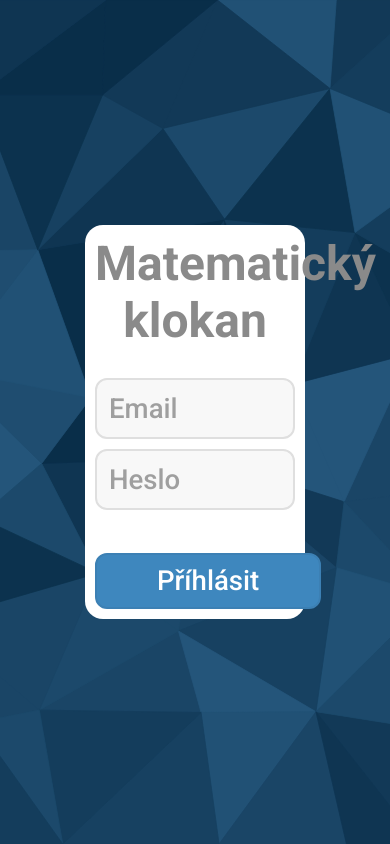
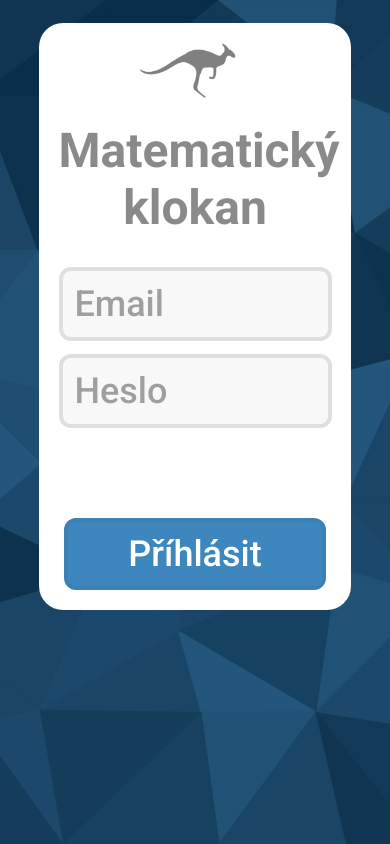
Before and after one commit to muchaF/mat-klokan, a Flask app: page /login in a window 390 px wide. Run offline with Flask 2, Linux system fonts and the light colour scheme; some web fonts are replaced.

Commit message:
login page css

```diff
--- a/static/css/login.css
+++ b/static/css/login.css
@@ -44,10 +44,10 @@ body{
 form{
      display: flex;
      flex-direction: column;
-     width: 20%;
+     width: 18%;
      min-width: 200px;
-     padding: 2.5rem;
-     border-radius: 0.75rem;
+     padding: 1.5rem 2.5rem 2rem;
+     border-radius: 0.5rem;
      color: var(--text);
      margin-bottom: 25vh;
      background-color: var(--form);
@@ -60,9 +60,8 @@ form{
      cursor: pointer;
      transition: 90ms;
      width: auto;
-     /* margin: 4% auto 0px ; */
      margin: auto;
-     margin-top: 1vh;
+     margin-top: calc(2rem - 2.5%);;
      padding: 0.5rem 2.5rem;
      border-color: var(--submitHigh);
 }
@@ -79,23 +78,31 @@ form{
      font-weight: 500;
      outline: none;
      border: none;
-     line-height: 1.15rem !important;
-     font-size: 1.15rem;
+     line-height: 1rem !important;
+     font-size: 1rem;
      padding: 0.5rem;
-     border-radius: 0.5rem;
+     border-radius: 0.35rem;
      border: 2px solid var(--outline);
 }
 
 .item:focus{
      border-color: var(--outlineFocus);
 }
+
 .heading{
      font-size: 2rem;
      font-weight: 700;
      margin: 0px;
      margin-bottom: 1rem;
+     user-select: none;
 }
 
+.kongaroo{
+     filter: invert(50%);
+     width: 35%;
+     margin: 0 auto 1rem;
+     transform: translateX(-7.5%);
+}
 
 @media only screen and (max-device-width: 1100px){
      *{
@@ -109,18 +116,19 @@ form{
      }
 
      form{
-          margin-top: 10%;
-          margin-bottom: 10%;
-          width: 50%;
-          padding: 2.5%;
+          width: 70%;
+          padding: 5%;
+          border-radius: 1rem;
+     }
+
+     .item{
+          font-size: 1.5rem;
+          border-radius: 0.5rem;
+          border-width: 4px;
      }
 
      #submit{
-          margin-top: -2%;
+          padding-top: 20px;
+          padding-bottom: 20px;
      }
-     @-moz-document url-prefix() {
-          #submit{
-               margin-top: 5% !important;
-          }
-      }
 }
--- a/static/css/main.css
+++ b/static/css/main.css
@@ -2,11 +2,11 @@
 
 :root{
      --board: #eeeeee;
-     --menu: #24557a;
-     --detail: #124872;
+     --menu: #3c80b4;
+     --detail: #00000000;
      --highlight: #d6d6d6;
      --contrast: #e5e5e5;
-     --icon-color: #31668f;
+     --icon-color: #2d6c9c;
      --icon-highlight:#225d8a;
      --navbar-height: 3rem;
      --navbar-offset-r: 1%;
--- a/templates/login.html
+++ b/templates/login.html
@@ -5,7 +5,12 @@
      <meta charset="cz">
 </head>
 <body>
+     <div class="icon-container">
+          <div class="image-background">
+          </div>
+     </div>
      <form autocomplete="off" action="http://localhost:2000/API/validation" method="post" id="form">
+          <img class="kongaroo" src="/static/img/kongaroo.png">
           <p class="heading">Matematický klokan</p>
           <input name="login" placeholder="Email" type="text" class="item text-input">
           <input name="password" placeholder="Heslo" type="password" class="item text-input">
```
